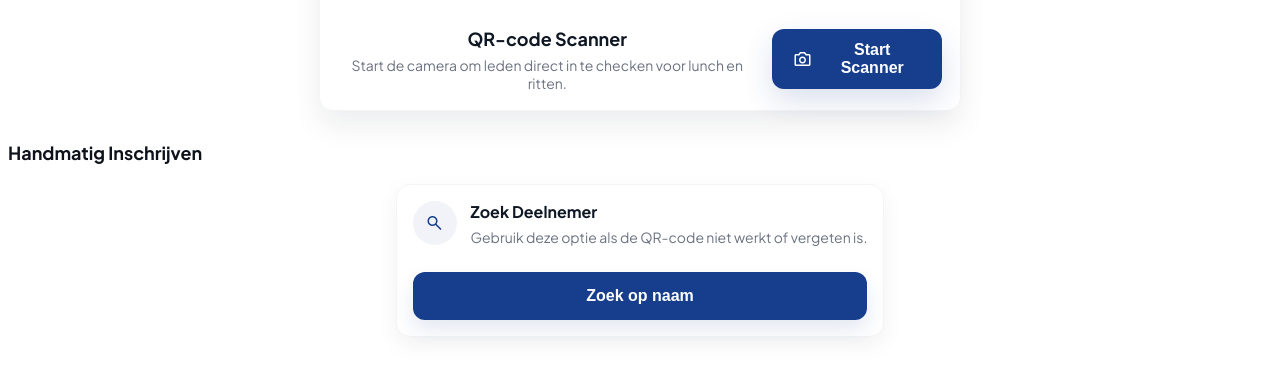
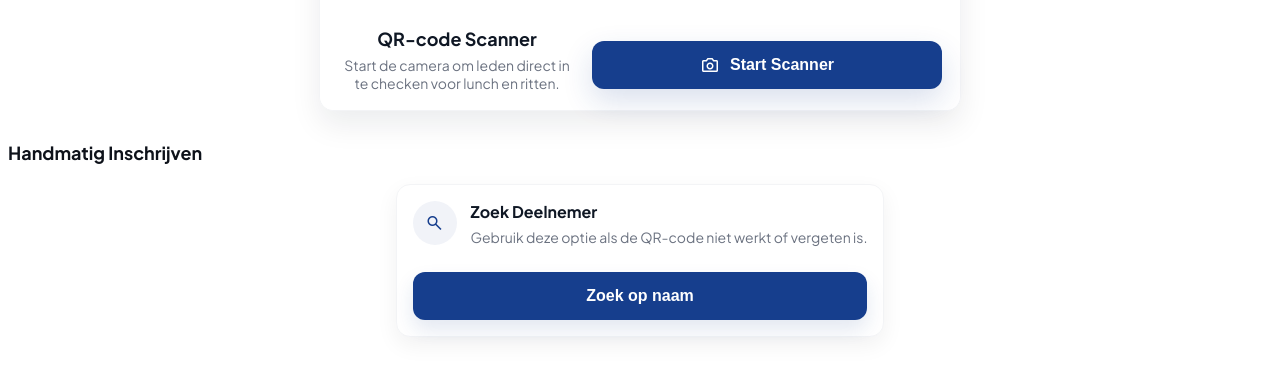
Before and after one commit to RickVerburg232906/Shadow-App, a website built with Vite: page new-ui/admin-ui/inschrijftafel.html in a window 1280 px wide. Shown: the part 427-800 px from the top of the page. Built offline with nearby package versions, Linux system fonts and the light colour scheme.

Commit message:
Update inschrijftafel.html

```diff
--- a/new-ui/admin-ui/inschrijftafel.html
+++ b/new-ui/admin-ui/inschrijftafel.html
@@ -62,7 +62,7 @@
               <p class="scanner-title">QR-code Scanner</p>
               <p class="scanner-sub">Start de camera om leden direct in te checken voor lunch en ritten.</p>
             </div>
-            <button class="scanner-button">
+            <button class="primary-button scanner-button" id="start-scanner-button">
               <span class="material-symbols-outlined scanner-button-icon">photo_camera</span>
               <span>Start Scanner</span>
             </button>
```
